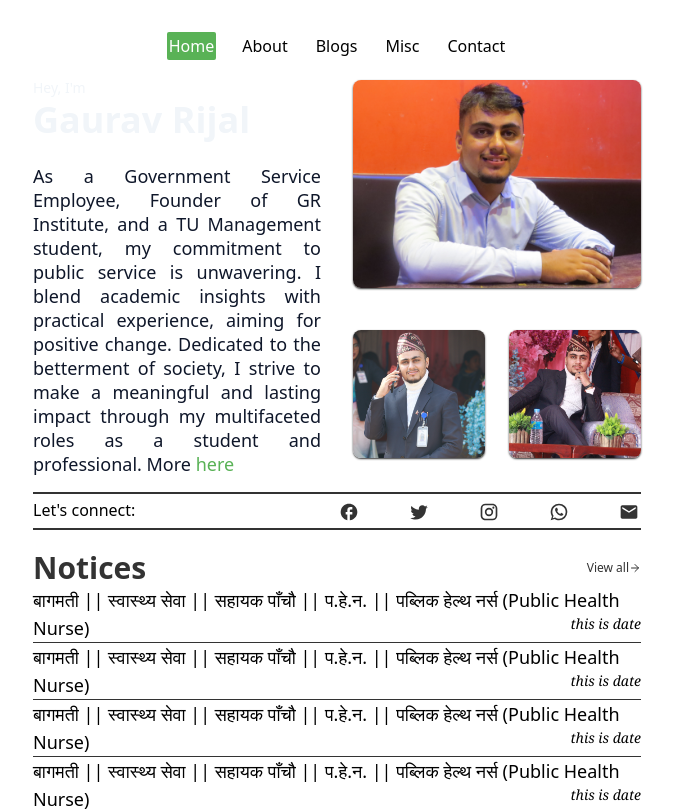
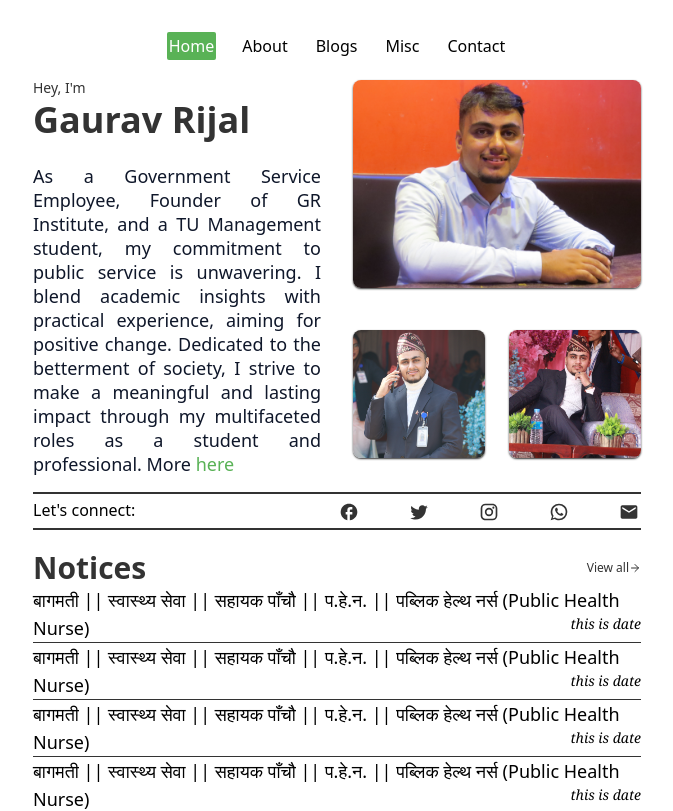
Before and after one commit to kaushalrijal/portfolio-dada, a Next.js app: page / in a window 1280 px wide. Shown: the top 811 px of the page, without its empty margins (303-976 px from the left). Built offline with nearby package versions, Linux system fonts and the light colour scheme.

Commit message:
text color changed

```diff
--- a/src/app/components/about.tsx
+++ b/src/app/components/about.tsx
@@ -25,10 +25,10 @@ const About = () => {
     <main className="py-2 md:py-1">
       <div className="max-w-4xl mx-auto grid grid-cols-1 lg:max-w-5xl lg:gap-x-8 lg:grid-cols-2">
         <div className="relative p-3 col-start-1 row-start-1 flex flex-col-reverse rounded-lg bg-gradient-to-t from-black/100 via-black/0 sm:bg-none sm:row-start-2 sm:p-0 lg:row-start-1">
-          <h1 className="mt-1 text-4xl font-semibold text-slate-100 -z-1">
+          <h1 className="mt-1 text-4xl font-semibold text-slate-100 sm:text-secondary -z-1">
             Gaurav Rijal
           </h1>
-          <p className="text-sm leading-4 font-medium text-slate-100">
+          <p className="text-sm leading-4 font-medium text-slate-100 sm:text-secondary">
             Hey, I&apos;m
           </p>
         </div>
@@ -40,7 +40,7 @@ const About = () => {
             height={512}
             className={`${
               loading ? "animate-pulse bg-gray-200 blur-sm" : ""
-            } shadow-sm shadow-secondary w-full h-60 object-cover rounded-lg sm:h-52 sm:col-span-2 lg:col-span-full`}
+            } sm:shadow-sm sm:shadow-secondary w-full h-60 object-cover rounded-lg sm:h-52 sm:col-span-2 lg:col-span-full`}
             loading="lazy"
             unoptimized
             onLoad={() => setLoading(false)}
```
